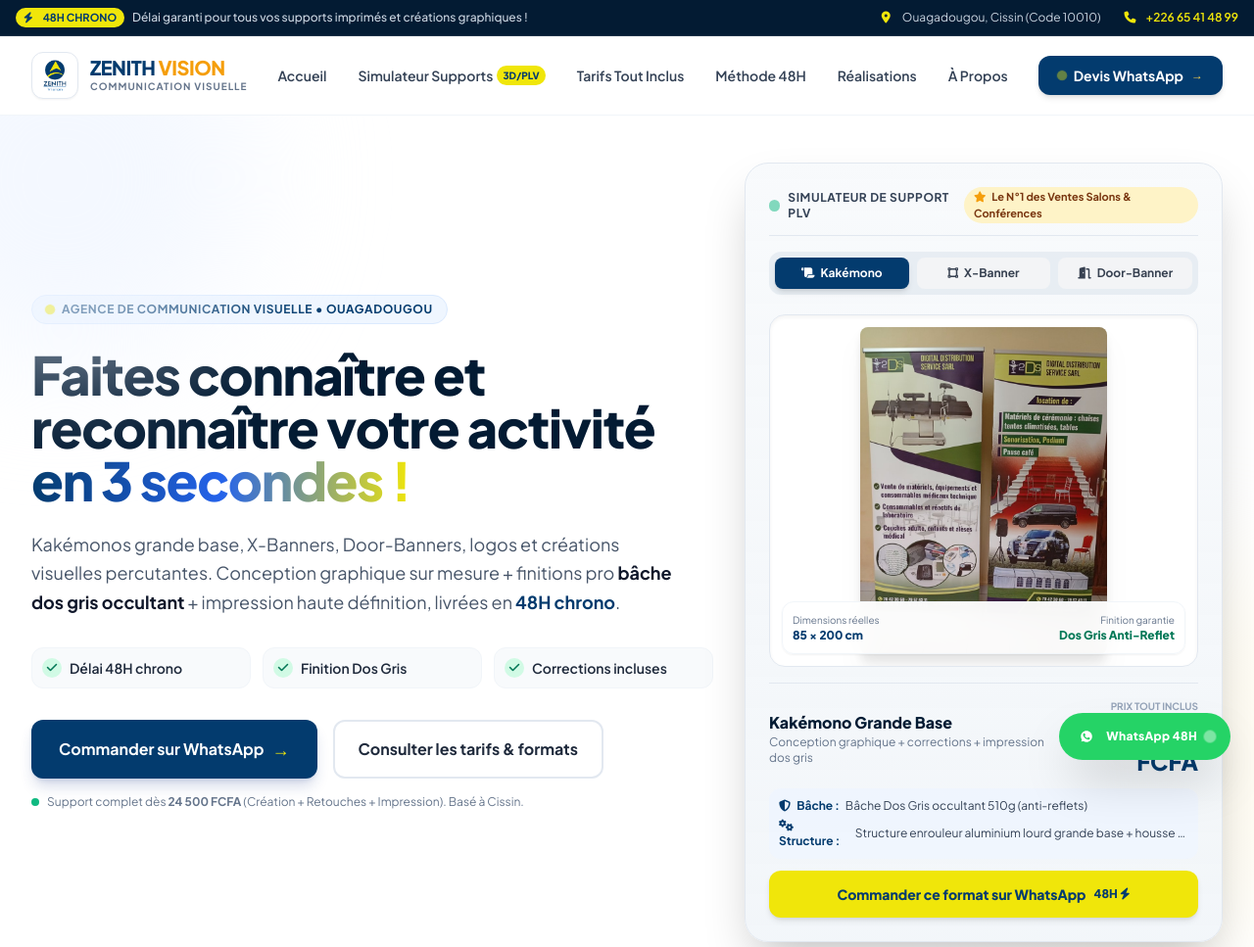
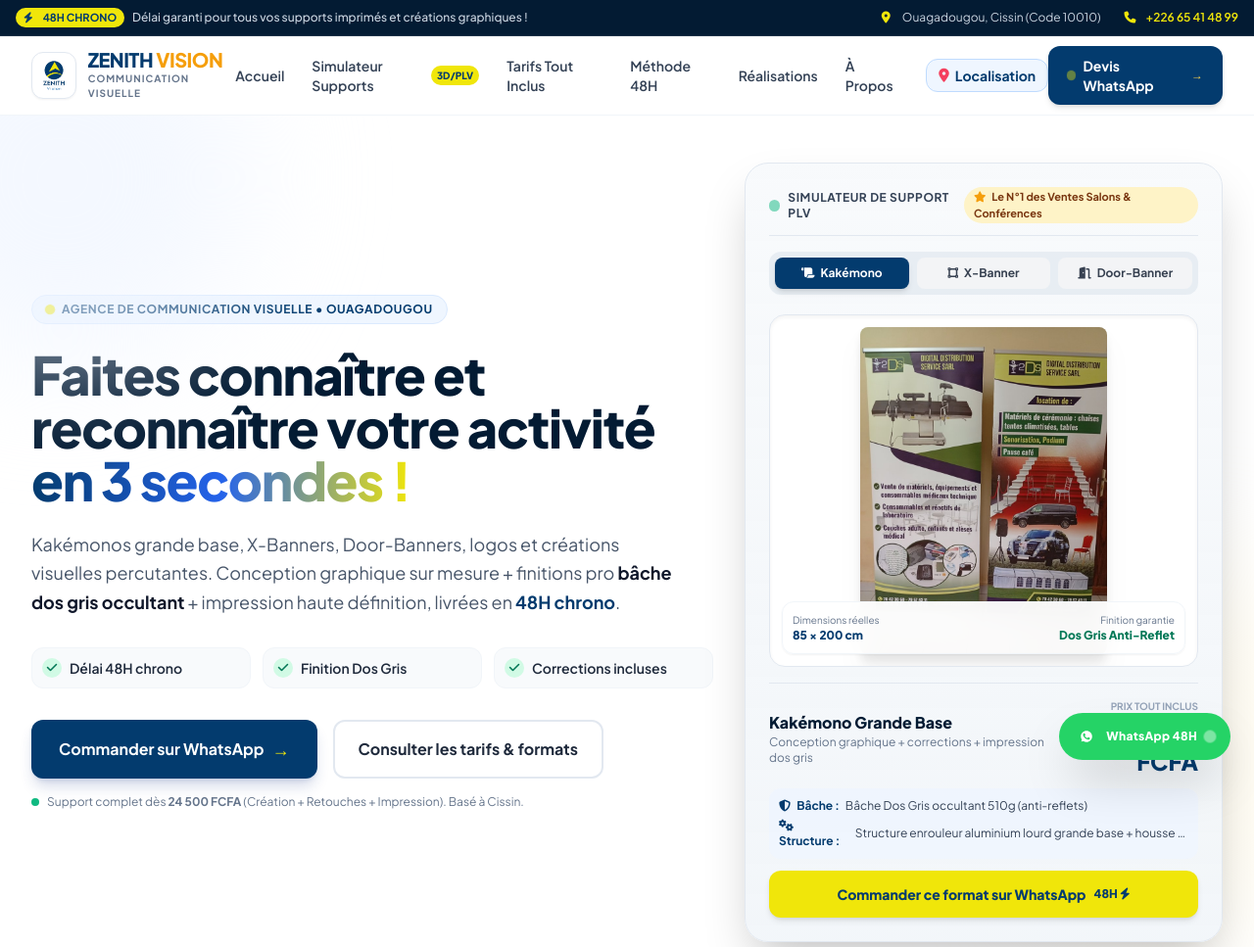
Before and after one commit to ZHENITHVISION/zenith-vision, a plain HTML site: page index.html in a window 1280 px wide. Shown: the top 967 px of the page at 98% size. Drawn offline with nearby package versions, Linux system fonts and the light colour scheme.

Commit message:
feat: ajout onglet navigation Localisation relié à Google Maps

```diff
--- a/index.html
+++ b/index.html
@@ -227,9 +227,9 @@
         <span class="text-slate-300">Délai garanti pour tous vos supports imprimés et créations graphiques !</span>
       </div>
       <div class="flex items-center gap-6 text-slate-300">
-        <span class="flex items-center gap-1.5 hover:text-white transition-colors">
+        <a href="#localisation" class="flex items-center gap-1.5 hover:text-white transition-colors cursor-pointer">
           <i class="fa-solid fa-location-dot text-[#F0E60A] mr-1.5"></i> Ouagadougou, Cissin (Code 10010)
-        </span>
+        </a>
         <a href="tel:+22665414899" class="flex items-center gap-1 font-semibold text-[#F0E60A] hover:underline">
           <i class="fa-solid fa-phone text-[#F0E60A] mr-1.5"></i> +226 65 41 48 99
         </a>
@@ -259,7 +259,7 @@
       </a>
 
       <!-- Navigation Desktop -->
-      <nav class="hidden lg:flex items-center gap-8 text-sm font-semibold text-slate-700">
+      <nav class="hidden lg:flex items-center gap-6 xl:gap-7 text-sm font-semibold text-slate-700">
         <a href="#accueil" class="hover:text-[#033B6E] transition-colors">Accueil</a>
         <a href="#simulateur" class="hover:text-[#033B6E] transition-colors flex items-center gap-1">
           <span>Simulateur Supports</span>
@@ -269,6 +269,10 @@
         <a href="#processus" class="hover:text-[#033B6E] transition-colors">Méthode 48H</a>
         <a href="#realisations" class="hover:text-[#033B6E] transition-colors">Réalisations</a>
         <a href="#a-propos" class="hover:text-[#033B6E] transition-colors">À Propos</a>
+        <a href="#localisation" class="hover:text-[#033B6E] transition-all flex items-center gap-1.5 text-[#033B6E] font-bold bg-blue-50 hover:bg-blue-100 px-3 py-1.5 rounded-xl border border-blue-200 shadow-xs">
+          <i class="fa-solid fa-location-dot text-rose-500"></i>
+          <span>Localisation</span>
+        </a>
       </nav>
 
       <!-- CTA Desktop Header -->
@@ -301,7 +305,10 @@
       <a href="#processus" class="mobile-menu-link block text-base font-semibold text-slate-800">Méthode 48H Chrono</a>
       <a href="#realisations" class="mobile-menu-link block text-base font-semibold text-slate-800">Nos Réalisations</a>
       <a href="#a-propos" class="mobile-menu-link block text-base font-semibold text-slate-800">À Propos de Zenith Vision</a>
-      <a href="#contact" class="mobile-menu-link block text-base font-semibold text-[#033B6E]">Contact & Devis</a>
+      <a href="#localisation" class="mobile-menu-link block text-base font-bold text-[#033B6E] flex items-center gap-2">
+        <i class="fa-solid fa-location-dot text-rose-500"></i> Localisation & Carte Maps
+      </a>
+      <a href="#contact" class="mobile-menu-link block text-base font-semibold text-slate-800">Contact & Devis</a>
       <div class="pt-4 border-t border-slate-100">
         <a
           href="https://wa.me/22665414899?text=Bonjour%20Zenith%20Vision%2C%20je%20souhaite%20commander%20un%20support."
@@ -1455,7 +1462,7 @@
       <!-- =====================================================================
            BLOC CARTE GOOGLE MAPS ZENITH VISION (Localisation officielle)
            ===================================================================== -->
-      <div class="mt-14 bg-white rounded-3xl border border-slate-200 overflow-hidden shadow-xl">
+      <div id="localisation" class="mt-14 scroll-mt-28 bg-white rounded-3xl border border-slate-200 overflow-hidden shadow-xl">
         <div class="p-6 sm:p-8 flex flex-col md:flex-row md:items-center justify-between gap-4 border-b border-slate-100 bg-gradient-to-r from-slate-50 to-white">
           <div>
             <div class="inline-flex items-center gap-2 px-3 py-1 rounded-full bg-blue-50 text-[#033B6E] text-xs font-bold uppercase tracking-wider mb-2">
@@ -1561,7 +1568,7 @@
             <p><i class="fa-solid fa-phone text-[#F0E60A] w-5 text-center mr-1"></i> <strong>Tél :</strong> +226 65 41 48 99</p>
             <p><i class="fa-brands fa-whatsapp text-emerald-400 w-5 text-center mr-1 text-sm"></i> <strong>WhatsApp :</strong> +226 65 41 48 99</p>
             <p><i class="fa-solid fa-envelope text-amber-400 w-5 text-center mr-1"></i> <strong>Email :</strong> abdousalamkoanda@gmail.com</p>
-            <p><i class="fa-solid fa-location-dot text-rose-400 w-5 text-center mr-1"></i> <strong>Lieu :</strong> Ouagadougou / Cissin</p>
+            <p><a href="#localisation" class="hover:text-[#F0E60A] transition-colors"><i class="fa-solid fa-location-dot text-rose-400 w-5 text-center mr-1"></i> <strong>Lieu :</strong> Ouagadougou / Cissin (Voir la carte Maps)</a></p>
             <a
               href="https://wa.me/22665414899"
               target="_blank" rel="noopener noreferrer"
```
